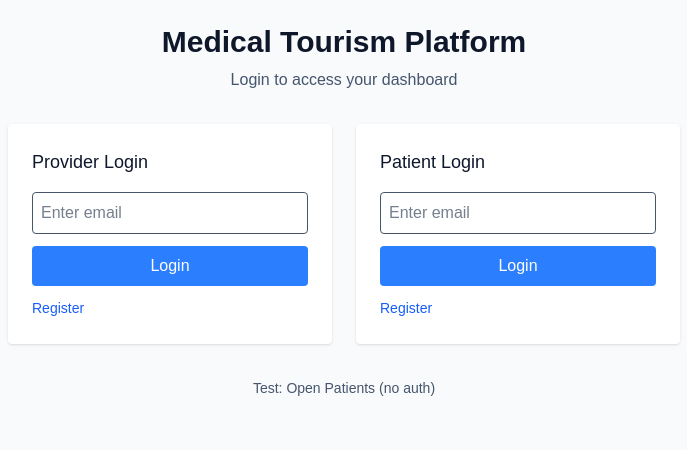
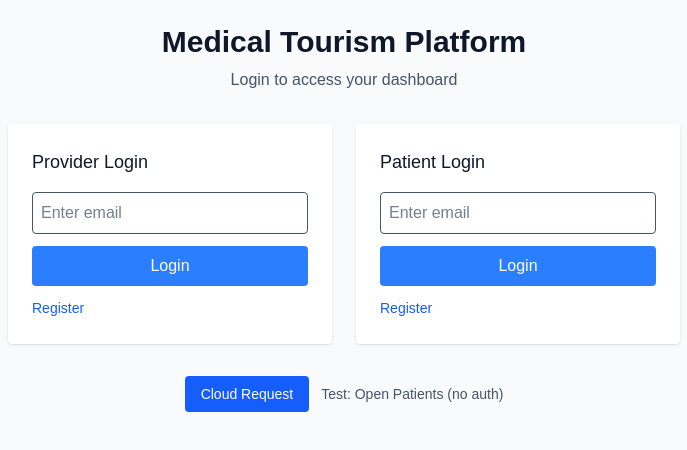
Before and after one commit to kmartyxian/Capstone-Project, a Next.js app: page / in a window 1280 px wide. Shown: the top 450 px of the page, without its empty margins (296-983 px from the left). Built offline with nearby package versions, Linux system fonts and the light colour scheme.

Commit message:
Add cloud button to login page

```diff
--- a/app/page.tsx
+++ b/app/page.tsx
@@ -138,7 +138,13 @@ export default function Page() {
                     </div>
                 </div>
 
-                <div className="text-center">
+                <div className="flex flex-col items-center justify-center gap-3 text-center sm:flex-row">
+                    <Link
+                        href="/cloud"
+                        className="rounded bg-blue-600 px-4 py-2 text-sm font-medium text-white hover:bg-blue-700"
+                    >
+                        Cloud Request
+                    </Link>
                     <Link
                         href="/patients"
                         className="text-sm text-slate-600 hover:text-slate-900"
```
